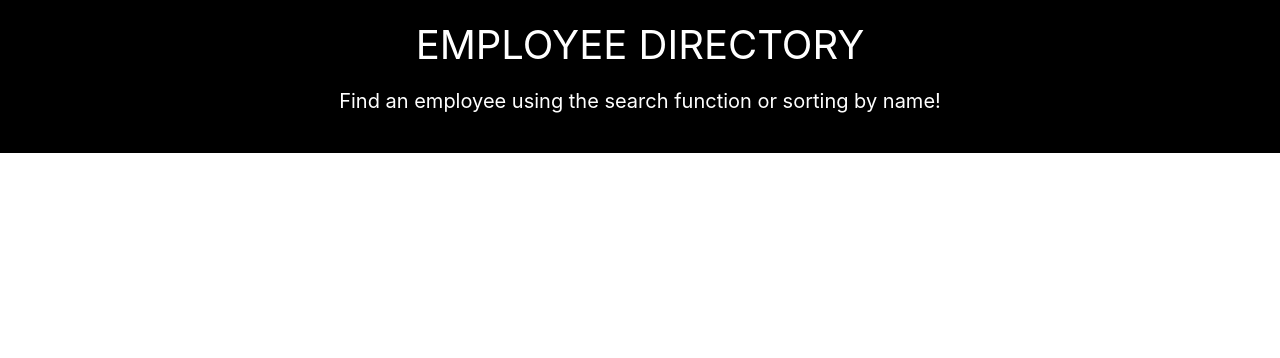
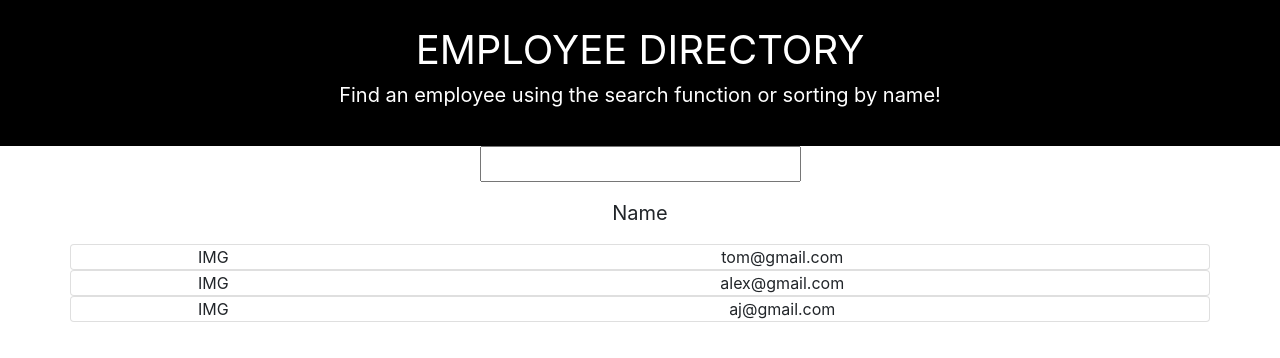
Before and after one commit to aeesley/react-employee-database--2, a React (Create React App) app in the folder client/: page / in a window 1280 px wide. Shown: the top 358 px of the page. Built offline with nearby package versions, Linux system fonts and the light colour scheme; no server answers.

Commit message:
added Employee Card and the rest of the app functionality (from another repo I was working on) back into this new version

```diff
--- a/client/public/index.html
+++ b/client/public/index.html
@@ -24,6 +24,7 @@
       work correctly both with client-side routing and a non-root public URL.
       Learn how to configure a non-root public URL by running `npm run build`.
     -->
+    <link rel="stylesheet" href="https://cdn.jsdelivr.net/npm/bootstrap@4.5.3/dist/css/bootstrap.min.css" integrity="sha384-TX8t27EcRE3e/ihU7zmQxVncDAy5uIKz4rEkgIXeMed4M0jlfIDPvg6uqKI2xXr2" crossorigin="anonymous">
     <title>React App</title>
   </head>
   <body>
--- a/client/src/App.js
+++ b/client/src/App.js
@@ -1,12 +1,73 @@
 import './App.css';
 import NavBar from "./components/NavBar/NavBar.js";
+import EmployeeCard from "./components/EmployeeCard.js";
 import React, {useState, useEffect} from 'react';
 import axios from "axios";
 
 function App() {
+
+  // Defining the state
+  const [state, setState] = useState({
+    emps: [
+      {name: 'tom', email: 'tom@gmail.com'},
+      {name: 'alex', email: 'alex@gmail.com'},
+      {name: 'aj', email: 'aj@gmail.com'}
+    ],
+    filteredEmps: []
+  })
+
+   // Function to handle the user input typing, grab the user input, and add to the newFilteredEmps array if there is a match from what the user input is and what is in our API database (all based on the name key)
+   const handleTyping = (event) =>{
+    console.log("we are typing", event.target.value.length);
+
+    var newFilteredEmps = []
+
+    state.emps.map(function(eachSingleThing) {
+      // If our user input matches the API random user name, then push to the newFilteredEmps array
+      if(event.target.value == eachSingleThing.name.first.substring(0,event.target.value.length)){
+        console.log("we found a match");
+        newFilteredEmps.push(eachSingleThing);
+      }
+    })
+    // Change state of filteredEmps array within state to the newFilteredEmps array based on the user input match in the if/else statement above
+    setState({...state, filteredEmps: newFilteredEmps })
+    console.log("did we save?",newFilteredEmps)
+
+  }
+
+  // Helper function that makes sure the API data is only called once at the beginning of the client session (doesn't keep pulling constantly)
+  useEffect(()=> {
+    // Axios pull to grab 50 users from our random user API database
+    axios.get('https://randomuser.me/api/?results=50').then(function(data){
+      console.log('API DATA!!!!', data.data.results)
+      setState({...state, emps: data.data.results})
+
+    })
+
+  }, [])
+
+  // Creating variable to store "things to display" so we can change that state based on if there is user input in the search bar
+  var thingToDisplay = state.emps
+
+  if(state.filteredEmps.length > 0) {
+    thingToDisplay = state.filteredEmps
+  }
+
+  // RETURN ON THE PAGE
   return (
     <div className="App">
       <NavBar />
+      <p>
+      <input onChange={handleTyping}></input>
+      </p>
+      <p>Name</p>
+      {thingToDisplay.map(function(eachSingleThing) {
+        return (<EmployeeCard
+          name={eachSingleThing.name.first}
+          email={eachSingleThing.email}
+          cell={eachSingleThing.cell}
+          />)
+      })}
     </div>
   );
 }
--- /dev/null
+++ b/client/src/components/EmployeeCard.js
@@ -0,0 +1,27 @@
+import React from "react";
+import './EmployeeCard.css';
+
+
+function EmployeeCard(props) {
+  //console.log('proppsss!!! in the employee! card!!', props)
+    return (
+      <div className="container card">
+        <div className="row">
+          <div className="col-sm employeerow">
+            IMG
+          </div>
+          <div className="col-sm">
+            {props.name}
+          </div>
+          <div className="col-sm">
+            {props.email}
+          </div>
+          <div className="col-sm">
+            {props.cell}
+          </div>
+        </div>
+    </div>
+    );
+  }
+
+  export default EmployeeCard;
```
Also changed, not shown: client/src/components/EmployeeCard.css (added).
